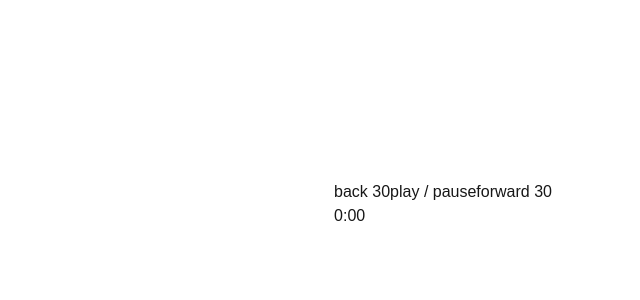
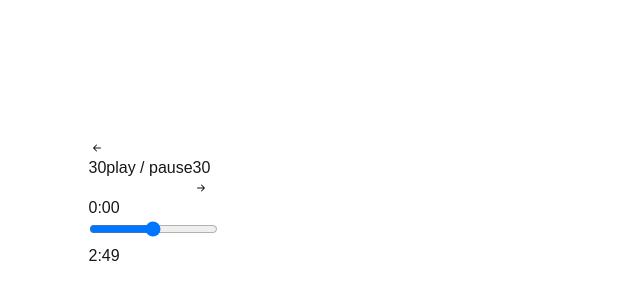
Before and after one commit to Brettkgamble/talksthatmatter_n15, a Next.js app in the folder ttm/: page / in a window 1280 px wide. Shown: the part 196-496 px from the top of the page, without its empty margins (197-837 px from the left). Built offline with nearby package versions, Linux system fonts and the light colour scheme.

Commit message:
0005 - AudioPlayer.  Managing state of the player.  Adding css module for audioPlayer

```diff
--- a/ttm/src/app/components/AudioPlayer.js
+++ b/ttm/src/app/components/AudioPlayer.js
@@ -1,15 +1,33 @@
-import React from 'react'
+'use client'
+import React from 'react';
+
+import { BsArrowLeftShort } from "react-icons/bs";
+import { BsArrowRightShort } from "react-icons/bs";
+import {FaPlay} from "react-icons/fa";
+import {FaPause} from "react-icons/fa";
+
 
 const AudioPlayer = () => {
+
+  const [isPlaying, setIsPlaying ] = React.useState();
+
   return (
     <div>
       <audio src="https://cdn.simplecast.com/audio/cae8b0eb-d9a9-480d-a652-0defcbe047f4/episodes/602fd246-0a4f-49eb-83e5-41dc1f15ed50/audio/9fc78e12-f322-41d9-8a1b-05cfb40b3c69/default_tc.mp3?nocache" preload="metadata"></audio>
-      <button>back 30</button>
+      <button><BsArrowLeftShort/> 30</button>
       <button> play / pause</button>
-      <button>forward 30</button>
+      <button>30 <BsArrowRightShort /></button>
 
       {/* current time */}
       <div>0:00</div>
+
+      {/* progress bar */}
+      <div>
+        <input type="range"></input>
+      </div>
+
+      {/* duration */}
+      <div>2:49</div>
     </div>
   )
 }
--- a/ttm/src/app/page.tsx
+++ b/ttm/src/app/page.tsx
@@ -1,8 +1,9 @@
+import styles from './styles/AudioPlayer.module.css';
 import { AudioPlayer } from './components/AudioPlayer';
 
 export default function Home() {
   return (
-    <div className="flex flex-col min-h-screen pt-0 px-6 justify-center items-center">
+    <div className={`${styles.audioPlayer} flex min-h-screen pt-0 px-6 justify-center items-center`}>
       <main className="flex flex-col gap-8 row-start-2 items-center sm:items-start">
         <AudioPlayer />
       </main>
--- /dev/null
+++ b/ttm/src/app/styles/AudioPlayer.module.css
@@ -0,0 +1,3 @@
+.audioPlayer {
+    width: 700px;
+}
```
Also changed, not shown: ttm/package.json (+6 -5 lines), 1 other file (tests, documents, lock files or other folders).
